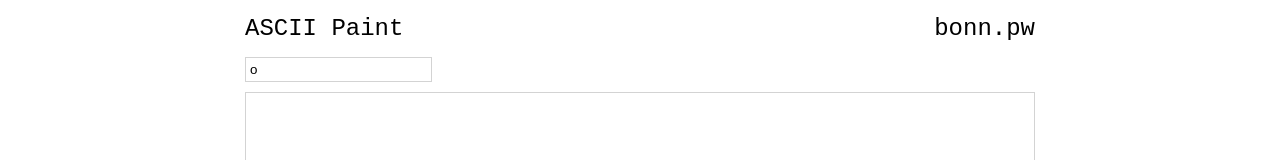
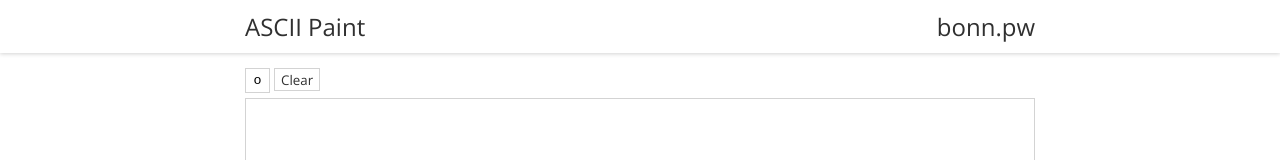
Before and after one commit to tylerbonnell/ASCII-Paint, a plain HTML site: page index.html in a window 1280 px wide. Shown: the top 160 px of the page. Drawn offline with nearby package versions, Linux system fonts and the light colour scheme.

Commit message:
cleaned it up a bit

```diff
--- a/index.html
+++ b/index.html
@@ -4,12 +4,14 @@
     <meta charset="utf-8">
     <link rel="stylesheet" href="style.css" type="text/css" />
     <script type="text/javascript" src="draw.js"></script>
+    <link href='https://fonts.googleapis.com/css?family=Open+Sans' rel='stylesheet' type='text/css'>
     <title>ASCII Paint</title>
   </head>
   <body onmousedown="mouseVal(1)" onmouseup="mouseVal(0)">
+    <div id="nav"><div id="heading"><h2>ASCII Paint</h2><a href="http://bonn.pw"><h2>bonn.pw</h2></a></div></div>
     <div id="content">
-      <div id="nav"><h2>ASCII Paint</h2><a href="http://bonn.pw"><h2>bonn.pw</h2></a></div>
-      <input type="text" maxlength="1" name="brushChar" id="brushChar" />
+      <input type="text" maxlength="1" name="brushChar" id="brushChar" value="o" />
+      <button type="button" onclick="drawCanvas()">Clear</button>
       <pre id="canvas"></pre>
     </div>
   </body>
--- a/style.css
+++ b/style.css
@@ -12,14 +12,43 @@ pre span:hover {
   user-select: none;
 }
 
+body {
+  background-color: white;
+}
+
+pre, input, button {
+  background-color: white;
+  border: 1px lightgray solid;
+}
+
 pre, input {
-  border: 1px lightgray solid;
+  font-family: monospace;
   padding: 3pt;
   margin: 5px 0;
 }
 
+#brushChar {
+  width: 15px;
+  text-align: center;
+  margin: 0;
+}
+
+button {
+  height: 23px;
+  margin: 0;
+  vertical-align: top;
+}
+
+h2, button {
+  font-family: "Open Sans", sans-serif;
+  color: #303030;
+}
+
+button:hover {
+  color: #44B399;
+}
+
 h2 {
-  font-family: "Courier New", monospace;
   font-weight: normal;
   padding: 0;
 }
@@ -29,22 +58,25 @@ body, h2, #nav {
 }
 
 #nav {
-  padding: 15px 0 10px;
+  background-color: white;
+  padding: 10px 0;
+  margin-bottom: 15px;
+  box-shadow: 0px 1px 4px lightgray;
 }
 
 #nav h2 {
   display: inline-block;
 }
 
-#nav a {
+#heading a {
   float: right;
-  color: black;
+  color: #303030;
 }
-#nav a:hover {
-  background-color: #BFE6F2;
+#heading h2:hover {
+  color: #44B399;
 }
 
-#content {
+#content, #heading {
   margin: 0 auto;
   width: 790px;
 }
```
